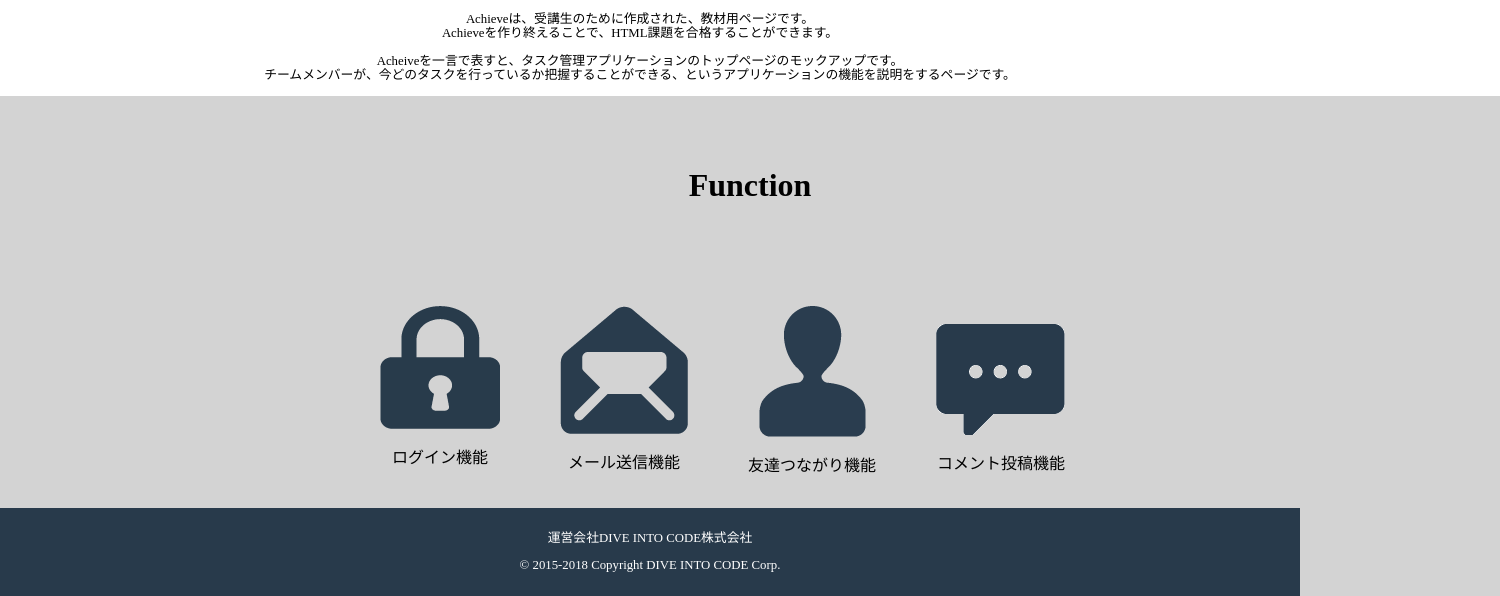
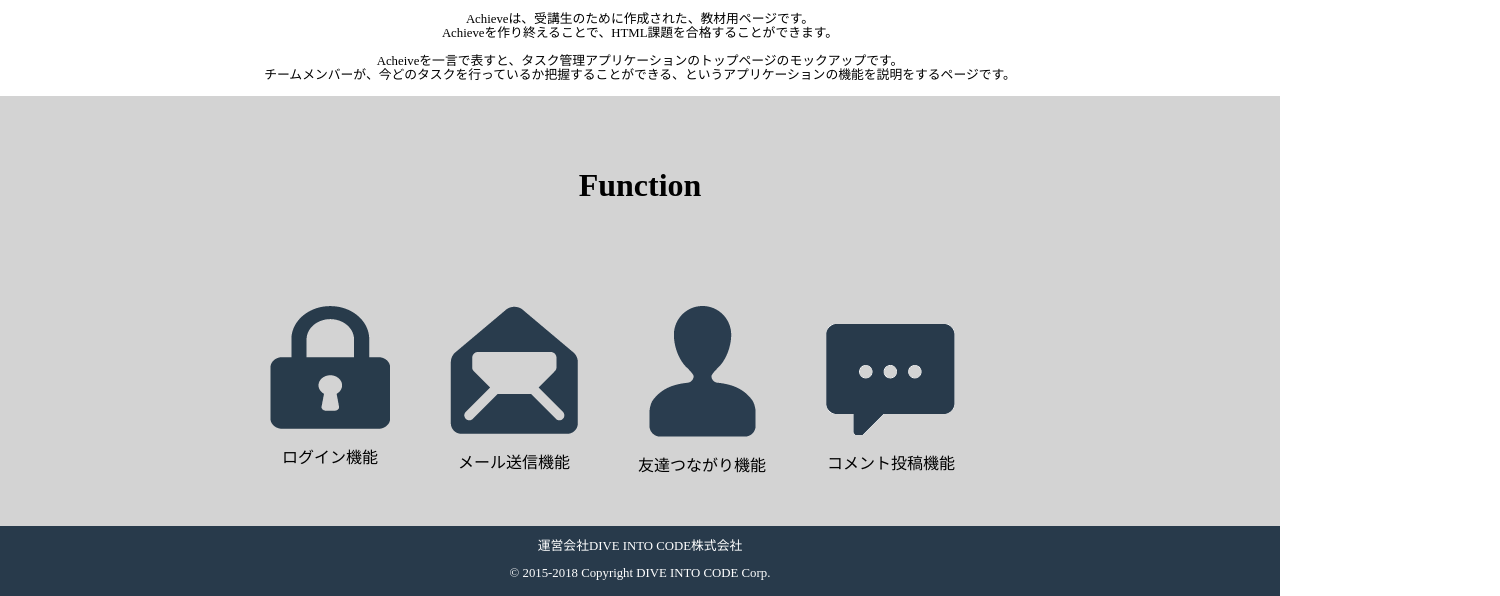
Before and after one commit to rv0034pv/html_2_exam, a plain HTML site: page sample.html in a window 1280 px wide. Shown: the part 700-1296 px from the top of the page, 1500 px wide, since content can reach past the window. Drawn offline with Linux system fonts and the light colour scheme.

Commit message:
initialize git

```diff
--- a/css/sample.css
+++ b/css/sample.css
@@ -68,7 +68,7 @@ font-size: 1.5rem;
 /* ここから */
 .function {
   background-color: #D3D3D3;
-  width: 1500px;
+  width: 100%;
   height: 500px;
   position:relative;
   overflow: hidden;
@@ -92,7 +92,7 @@ footer {
 color: white;
 background-color: #283A4B;
 font-size: 0.8rem;
-height: 370x;
+height: 70px;
 width: 100%;
 position: absolute;
 bottom: 0;
@@ -102,7 +102,6 @@ footer {
 display: table-cell;
 text-align: center;
 vertical-align: center;
-padding: 10px;
 }
 /* ここに書かれているcssの記述はあくまでヒントとして用意された雛形なので、書かれている記述に従わずに実装したいという場合は、自分の好きに実装して構わない。課題要件を満たし、コードの品質が一定の水準にあると判定されればどのような実装でも合格になる。 */
 
```
